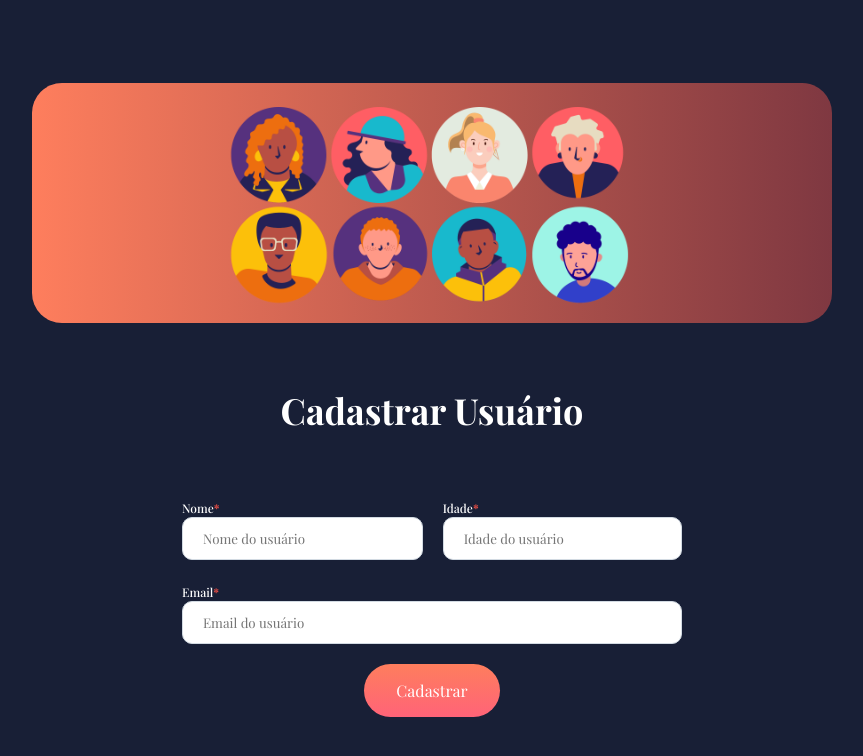
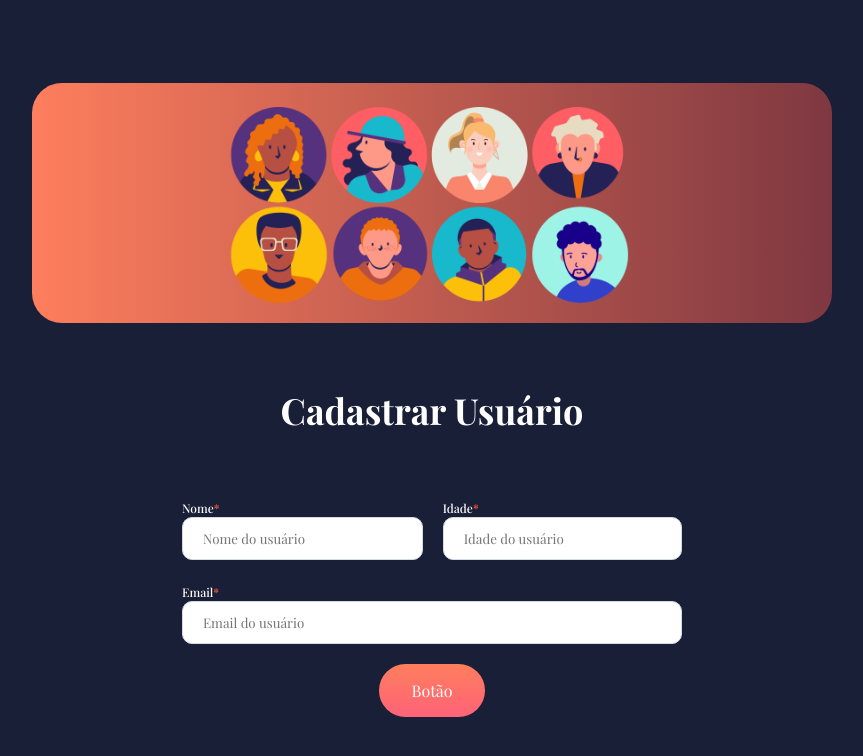
Before and after one commit to Lucaslonski-code/TelaDeCadastro2, a React (Vite) app: page / in a window 1280 px wide. Shown: the top 756 px of the page, without its empty margins (208-1071 px from the left). Built offline with nearby package versions, Linux system fonts and the light colour scheme; a web font is replaced by a local one.

Commit message:
adicionando components

```diff
--- /dev/null
+++ b/src/components/Button/index.jsx
@@ -0,0 +1,10 @@
+import { Button } from './styles.js'
+
+function DefaultButton(){
+
+    return (
+        <Button>Botão</Button>
+    )
+}
+
+export default DefaultButton
--- /dev/null
+++ b/src/components/Button/styles.js
@@ -0,0 +1,21 @@
+import styled from 'styled-components'
+
+export const Button = styled.button`
+    border: none;
+    background: linear-gradient(180deg, #FE7E5D 0%, #FF6378 100%);
+    font-size: 16px;
+    color: #fff;
+    padding: 16px 32px;
+    width: fit-content;
+    cursor: pointer;
+    border-radius: 30px;
+
+    &:hover {
+        opacity: 0.8;
+    }
+
+    &:active {
+        opacity: 0.5;
+    }
+
+`
--- a/src/pages/Home/index.jsx
+++ b/src/pages/Home/index.jsx
@@ -2,10 +2,11 @@ import { useRef } from 'react'
 import api from '../../services/api'
 
 import {
-    Title, Container, TopBackground, Form, ContainerInputs, Input, Button, InputLabel,
+    Title, Container, TopBackground, Form, ContainerInputs, Input, InputLabel,
 } from './styles'
 
 import UsersImage from '../../assets/users.png'
+import Button from '../../components/Button'
 
 function Home() {
     const inputName = useRef()
--- a/src/pages/Home/styles.js
+++ b/src/pages/Home/styles.js
@@ -66,23 +66,3 @@ export const InputLabel = styled.label`
         font-weight: bold;
     }
 `
-
-export const Button = styled.button`
-    border: none;
-    background: linear-gradient(180deg, #FE7E5D 0%, #FF6378 100%);
-    font-size: 16px;
-    color: #fff;
-    padding: 16px 32px;
-    width: fit-content;
-    cursor: pointer;
-    border-radius: 30px;
-
-    &:hover {
-        opacity: 0.8;
-    }
-
-    &:active {
-        opacity: 0.5;
-    }
-
-`
--- a/src/pages/ListUsers/index.jsx
+++ b/src/pages/ListUsers/index.jsx
@@ -1,9 +1,10 @@
-
+import Button from '../../components/Button/'
 
 function ListUsers() {
     return (
         <div>
             <h1>Listagem de Usuários</h1>
+            <Button>Ver usuários</Button>
         </div>
     )
 }
```
